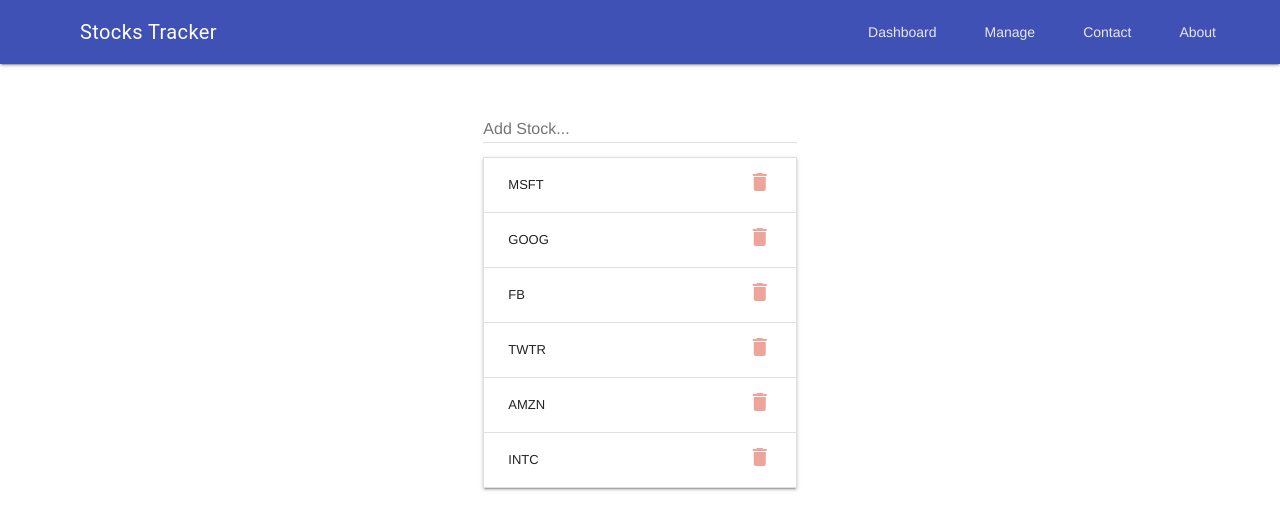
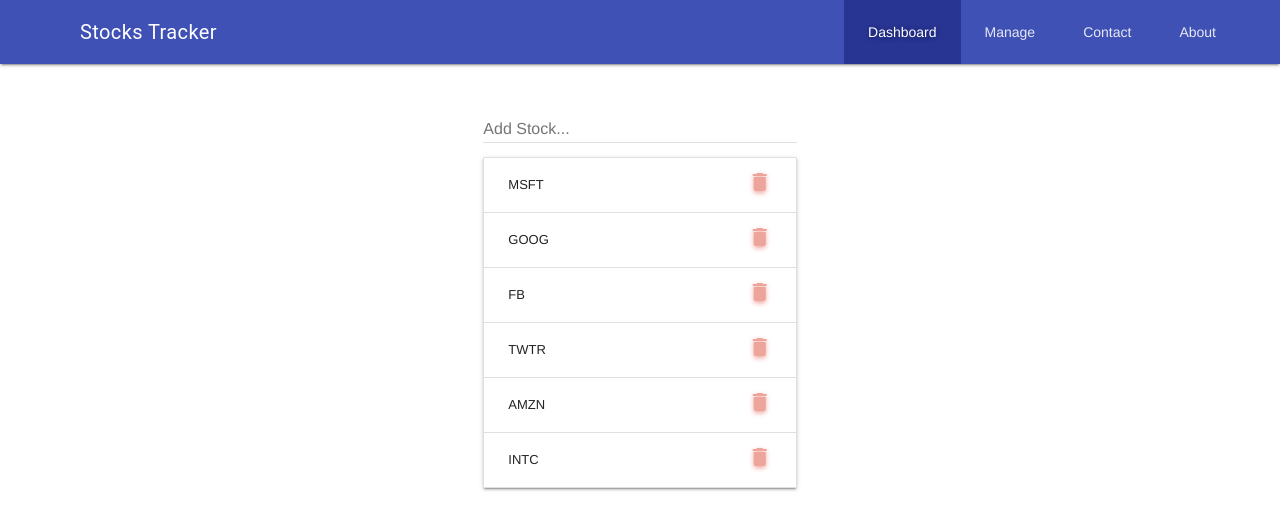
Before and after one commit to malbarmavi/stocks-tracker, an Angular app: page /Manage in a window 1280 px wide. In both pictures the pointer is over the link "Dashboard". Shown: the top 530 px of the page. Built offline with nearby package versions, Linux system fonts and the light colour scheme.

Commit message:
Update app style

```diff
--- a/src/app/app.component.css
+++ b/src/app/app.component.css
@@ -0,0 +1,6 @@
+.mdl-navigation__link:hover {
+  opacity: 1;
+  text-shadow: 1px 1px 5px rgba(0, 8, 54, 0.59);
+  background: #283593;
+  transition: all 0.2s ease-in-out;
+}
--- a/src/app/components/manage/manage.component.css
+++ b/src/app/components/manage/manage.component.css
@@ -9,15 +9,19 @@
 .mdl-button:hover {
   color: #555;
 }
-.remove-button{
+
+.remove-button {
+  transition: all 0.2s ease-in-out;
+  text-shadow: 0 2px 5px;
   color: #dd4b39;
   opacity: 0.5;
   cursor: pointer;
 }
 
-.remove-button:hover{
-  opacity:1;
+.remove-button:hover {
+  opacity: 1;
 }
+
 form {
   margin-bottom: 1rem;
 }
```
